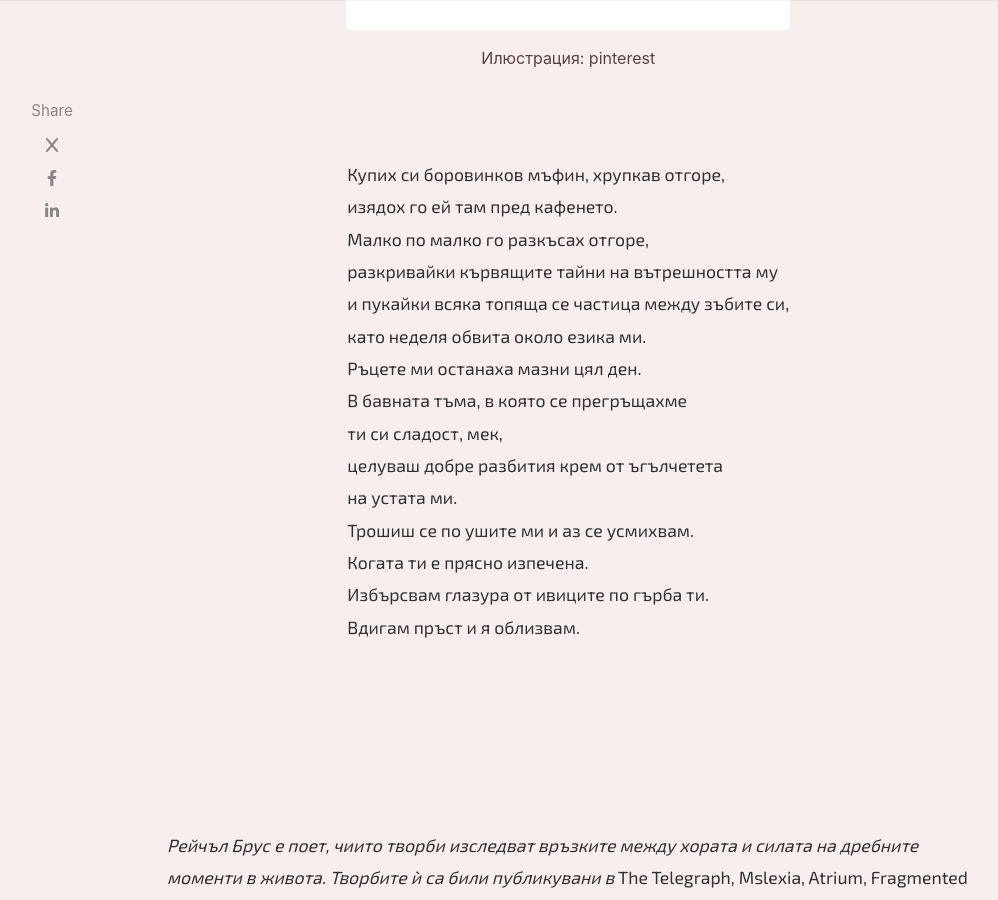
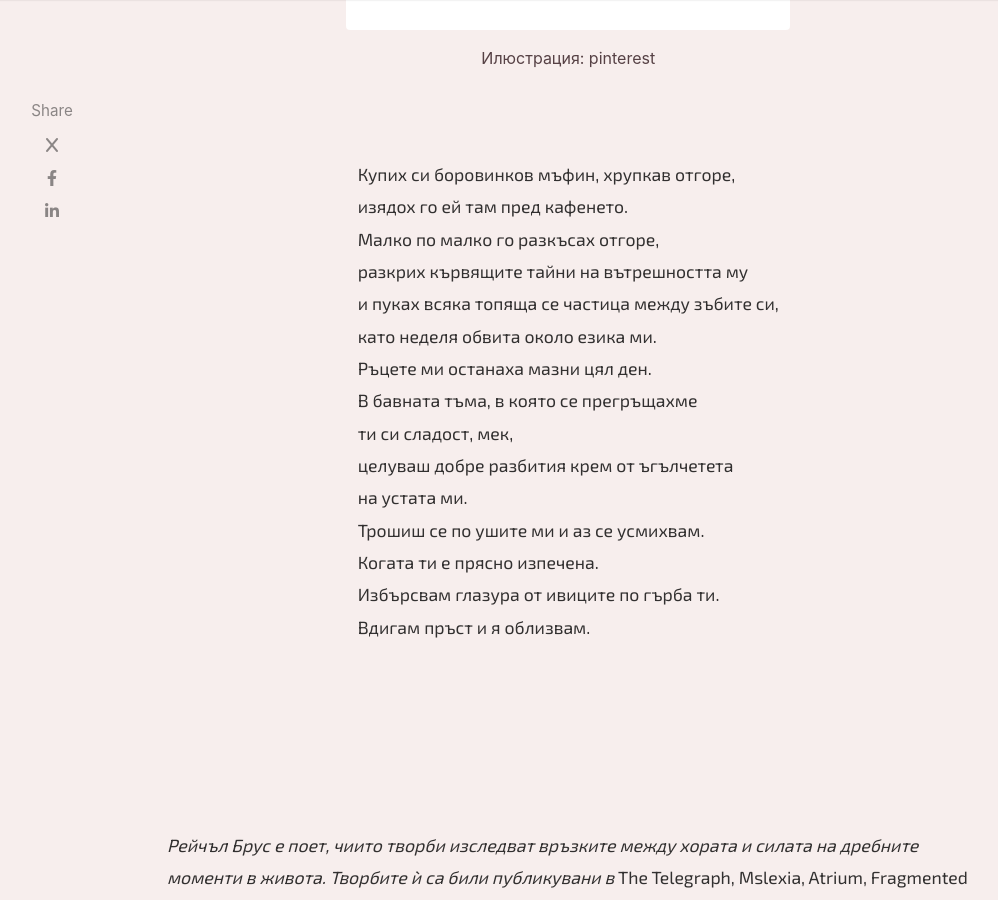
Before and after one commit to ZTCodeCraft/magenta-zine, a Jekyll site: the page built from _posts/2024-02-02-seconds.md, in a window 1280 px wide and 900 px high, scrolled down 842 px. Shown: the whole window, without its empty margins (118-1116 px from the left). Built offline with Jekyll 4.4.1, drawn with Linux system fonts in a browser that asks for light colours; nearby versions of some CDN libraries; comment, search, counter and statistics services are not loaded.

Commit message:
Update 2024-02-02-seconds.md

```diff
--- a/_posts/2024-02-02-seconds.md
+++ b/_posts/2024-02-02-seconds.md
@@ -12,8 +12,8 @@
   Купих си боровинков мъфин, хрупкав отгоре,<br>
   изядох го ей там пред кафенето.<br>
   Малко по малко го разкъсах отгоре,<br>
-  разкривайки кървящите тайни на вътрешността му<br>
-  и пукайки всяка топяща се частица между зъбите си,<br>
+  разкрих кървящите тайни на вътрешността му<br>
+  и пуках всяка топяща се частица между зъбите си,<br>
   като неделя обвита около езика ми.<br>
   Ръцете ми останаха мазни цял ден.<br>
   В бавната тъма, в която се прегръщахме<br>
```
